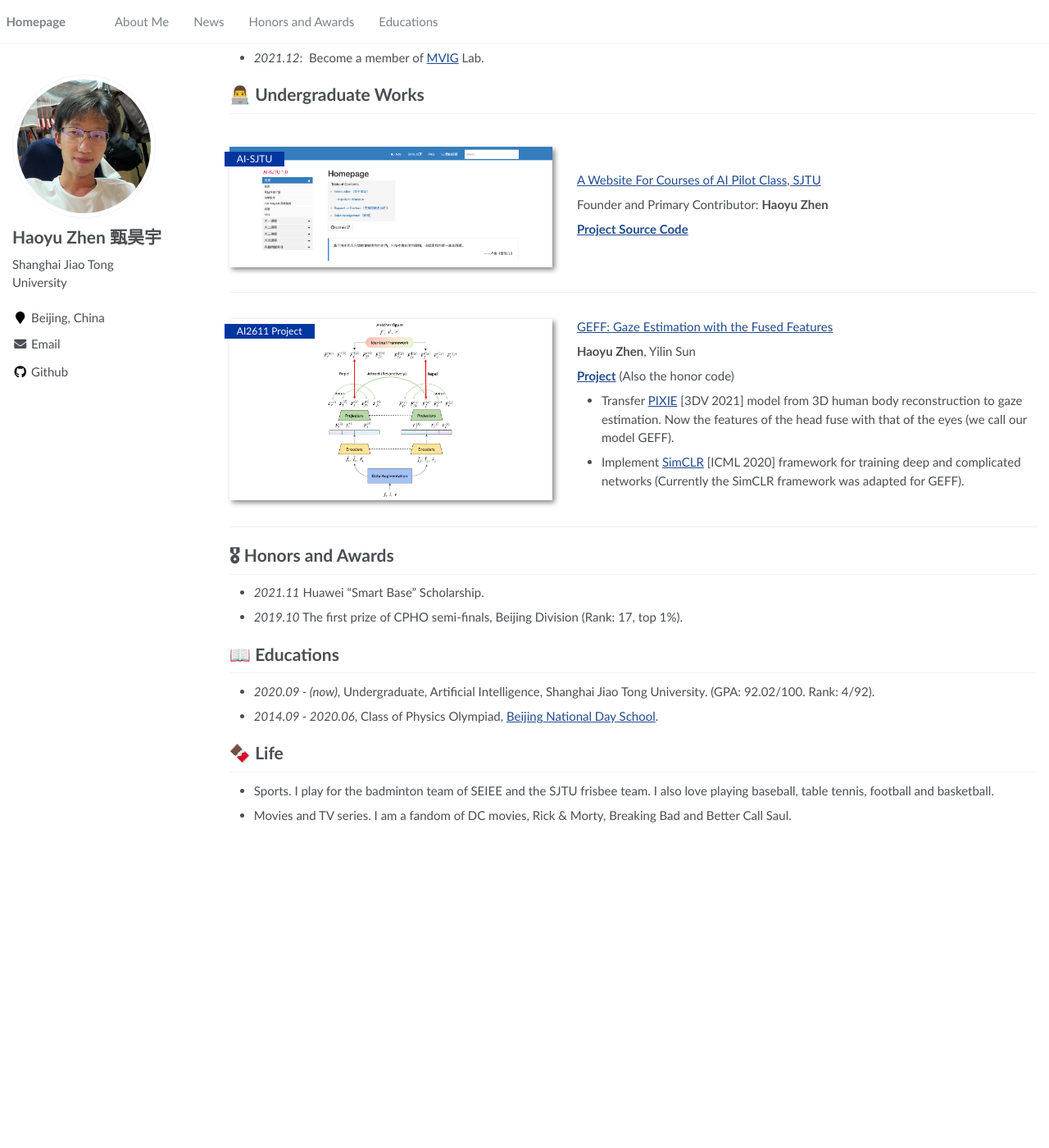
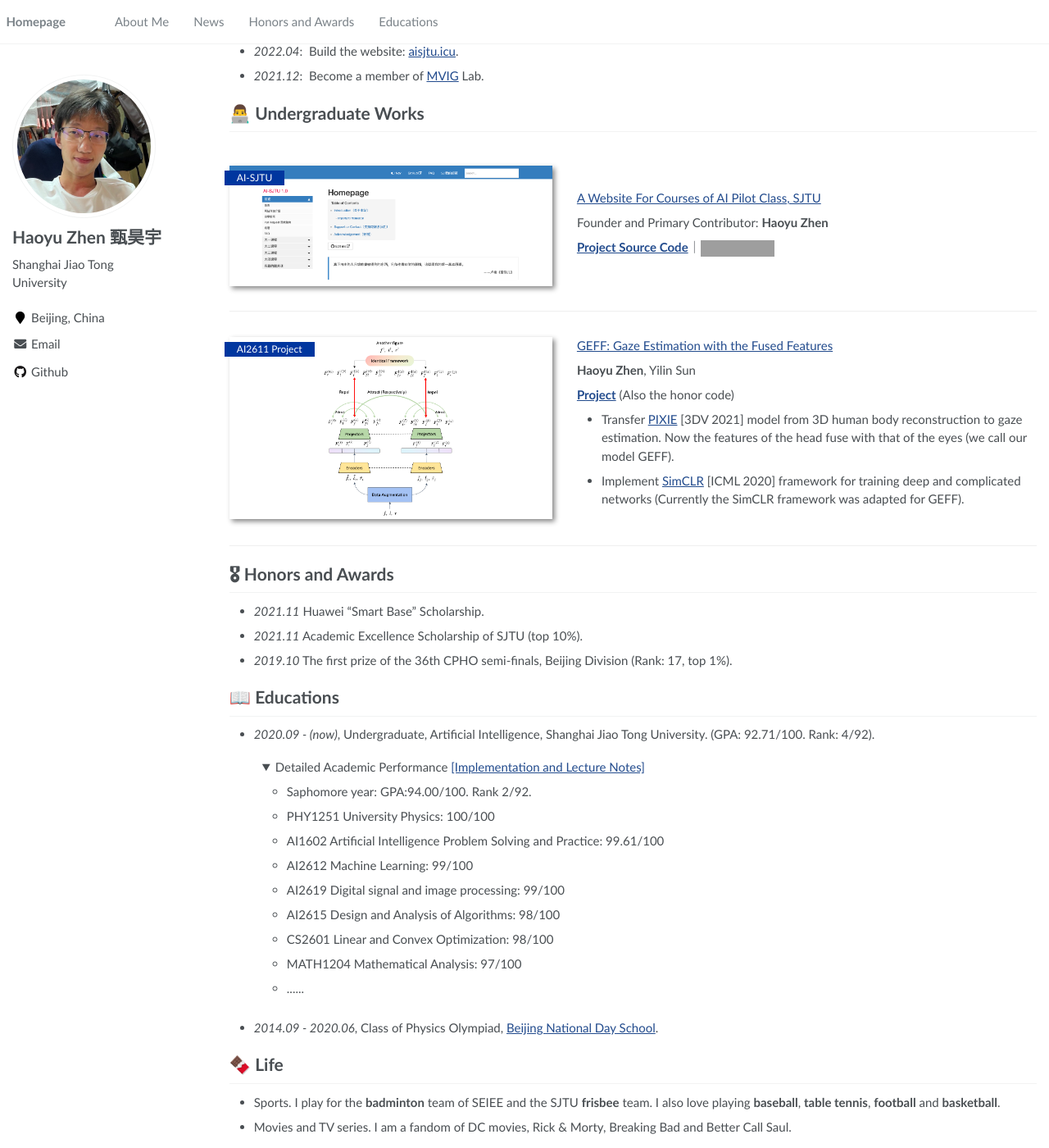
Before and after one commit to anyeZHY/anyeZHY.github.io, a Jekyll site: the page built from _pages/about.md, in a window 1280 px wide and 1400 px high, scrolled down 138 px. Shown: the whole window at 82% size. Built offline with Jekyll 4.4.1, drawn with Linux system fonts in a browser that asks for light colours; before the commit the page ends 1158 px from its top, so only the background shows below that; some of the changed text lies outside the part shown; grey boxes are pictures that could not be loaded.

Commit message:
Update about.md

```diff
--- a/_pages/about.md
+++ b/_pages/about.md
@@ -10,7 +10,7 @@ redirect_from:
 
 <span class='anchor' id='about-me'></span>
 
-I am an undergraduate at Shanghai Jiao Tong University, majoring in Artificial Intelligence.
+I am an undergraduate at Shanghai Jiao Tong University, majoring in Artificial Intelligence. Currently, I work as an undergraduate researcher in Machine Vision and Intelligence Group (**MVIG**), under the guidance of Prof. [**Cewu Lu**](https://www.mvig.org/), Ph.D. [**Lixin Yang**](https://lixiny.github.io/) and Ph.D. [**Kailin Li**](https://kailinli.top).
 
 # 🔥 News
 
@@ -26,7 +26,7 @@ I am an undergraduate at Shanghai Jiao Tong University, majoring in Artificial I
 
 Founder and Primary Contributor: **Haoyu Zhen**
 
-[**Project Source Code**](https://github.com/aisjtu/aisjtu.github.io)
+[**Project Source Code**](https://github.com/aisjtu/aisjtu.github.io)｜[![](https://img.shields.io/github/stars/aisjtu/aisjtu.github.io?style=social&label=Stars)](https://github.com/aisjtu/aisjtu.github.io)
 </div>
 </div>
 
@@ -47,14 +47,53 @@ Founder and Primary Contributor: **Haoyu Zhen**
 # 🎖 Honors and Awards
 
 - *2021.11* Huawei "Smart Base" Scholarship.
-- *2019.10* The first prize of CPHO semi-finals, Beijing Division (Rank: 17, top 1%).
+- *2021.11* Academic Excellence Scholarship of SJTU (top 10%).
+- *2019.10* The first prize of the 36th CPHO semi-finals, Beijing Division (Rank: 17, top 1%).
 
 # 📖 Educations
 
-- *2020.09 - (now)*, Undergraduate, Artificial Intelligence, Shanghai Jiao Tong University. (GPA: 92.02/100. Rank: 4/92).
+- *2020.09 - (now)*, Undergraduate, Artificial Intelligence, Shanghai Jiao Tong University. (GPA: 92.71/100. Rank: 4/92).
+
+  <details open="open" style='padding: 10px; border-radius:5px 30px 30px 5px; border-width: 1px;'>
+    <summary>Detailed Academic Performance
+      <a href="https://github.com/anyeZHY/SJTU-Course-Stack">
+        [Implementation and Lecture Notes]
+      </a>
+    </summary>
+    <ul>
+      <li>
+        Saphomore year: GPA:94.00/100. Rank 2/92.
+      </li>
+      <li>
+        PHY1251 University Physics: 100/100
+      </li>
+      <li>
+        AI1602 Artificial Intelligence Problem Solving and Practice: 99.61/100
+      </li>
+      <li>
+  			AI2612 Machine Learning: 99/100
+      </li>
+      <li>
+  			AI2619 Digital signal and image processing: 99/100
+      </li>
+      <li>
+  			AI2615 Design and Analysis of Algorithms: 98/100
+      </li>
+      <li>
+  			CS2601 Linear and Convex Optimization: 98/100
+      </li>
+      <li>
+  			MATH1204 Mathematical Analysis: 97/100
+      </li>
+      <li>
+  			......
+      </li>
+    </ul>
+  </details>
+
 - *2014.09 - 2020.06*, Class of Physics Olympiad, [Beijing National Day School](http://www.bndsedu.com).
 
 # 🍫 Life
 
-- Sports. I play for the badminton team of SEIEE and the SJTU frisbee team. I also love playing baseball, table tennis, football and basketball.
+- Sports. I play for the **badminton** team of SEIEE and the SJTU **frisbee** team. I also love playing **baseball**, **table tennis**, **football** and **basketball**.
 - Movies and TV series. I am a fandom of DC movies, Rick & Morty, Breaking Bad and Better Call Saul.
```
Also changed, not shown: Gemfile.lock.
